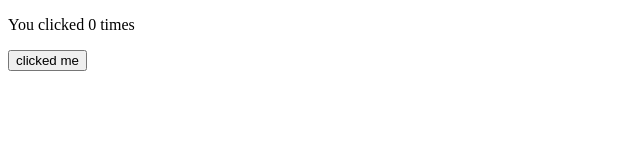
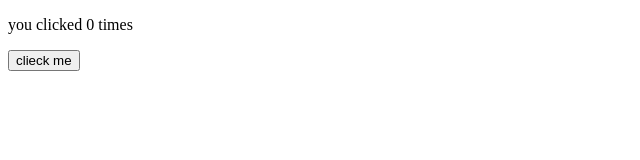
Before and after one commit to shivamoeini/zamin-khaki, a React (Create React App) app in the folder client/my-app/: page / in a window 1280 px wide. Shown: the top 160 px of the page, without its empty margins (0-640 px from the left). Built offline with nearby package versions, Linux system fonts and the light colour scheme.

Commit message:
classes-useEffects

```diff
--- a/client/my-app/src/App.js
+++ b/client/my-app/src/App.js
@@ -153,17 +153,17 @@
 // }
 // export default Example;
 // ************function ***************
-import React ,{useState}from "react";
+// import React ,{useState}from "react";
 
-export default function Example(){
-const [count,setCount]=useState(0);
-return(
-  <div>
-    <p>You clicked {count} times</p>
-    <button onClick={()=>setCount(count+1)}>clicked me</button>
-  </div>
-)
-}
+// export default function Example(){
+// const [count,setCount]=useState(0);
+// return(
+//   <div>
+//     <p>You clicked {count} times</p>
+//     <button onClick={()=>setCount(count+1)}>clicked me</button>
+//   </div>
+// )
+// }
 
 // Hook and function Components
 // 1)
@@ -178,3 +178,37 @@ return(
 //   // you can use hooks hrer!
 //   return <div/>
 // }
+
+
+
+
+
+
+// classes useeffect
+
+import React from "react";
+
+class Example extends React.Component{
+constructor(){
+  super();
+  this.state={
+    count:0
+  };
+}
+
+componentDidMount(){
+  document.title=`you clicked  ${this.state.count+1} times`;
+}
+componentDidUpdate(){
+  document.title=`you clicked${this.state.count}times`;
+}
+render(){
+  return(
+    <div>
+      <p>you clicked {this.state.count} times</p>
+      <button onClick={()=>this.setState({count:this.state.count+1})}>clieck me</button>
+    </div>
+  )
+}
+}
+export default Example;
```
